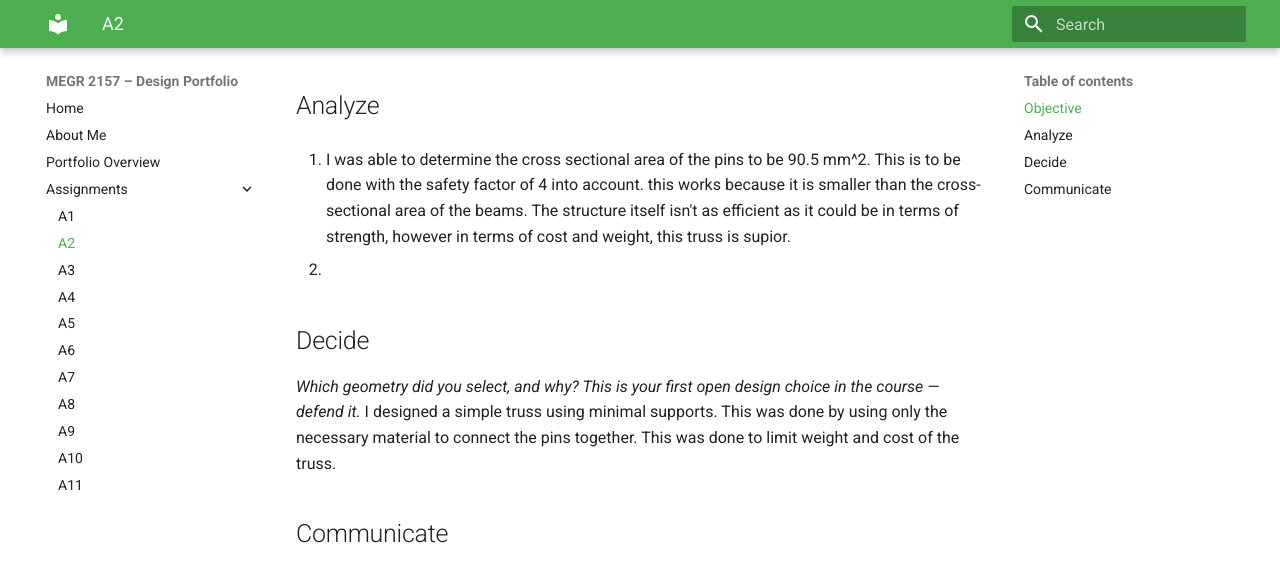
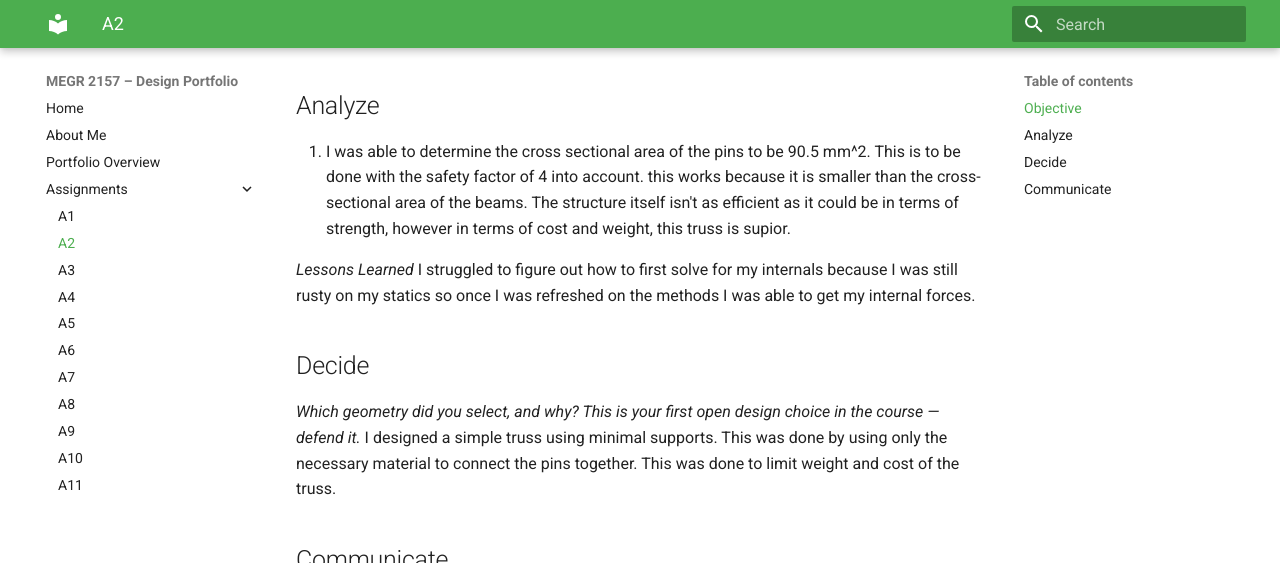
Before and after one commit to nnicho12/Noah-Nicholson-Portfolio, an MkDocs documentation site: the page built from docs/assignments/A02/index.md, in a window 1280 px wide and 900 px high, scrolled down 362 px, cut to the strip 0-563 px from the top of the window. Built offline with MkDocs 1.6.1 and Material for MkDocs 9.7.7, drawn with Linux system fonts in a browser that asks for light colours.

Commit message:
Update index.md with lessons learned and analysis details
Added lessons learned section and improved clarity in analysis.

```diff
--- a/docs/assignments/A02/index.md
+++ b/docs/assignments/A02/index.md
@@ -16,7 +16,9 @@ Document key engineering lessons learned from the process.
 
 3. I was able to determine the cross sectional area of the pins to be 90.5 mm^2. This is to be done with the safety factor of 4 into account. this works because it is smaller than the cross-sectional area of the beams. The structure itself isn't as efficient as it could be in terms of strength, however in terms of cost and weight, this truss is supior.
 
-4.
+_Lessons Learned_
+I struggled to figure out how to first solve for my internals because I was still rusty on my statics so once I was refreshed on the methods I was able to get my internal forces.
+
 
 ## Decide
 _Which geometry did you select, and why? This is your first open design choice in the course — defend it._
```
